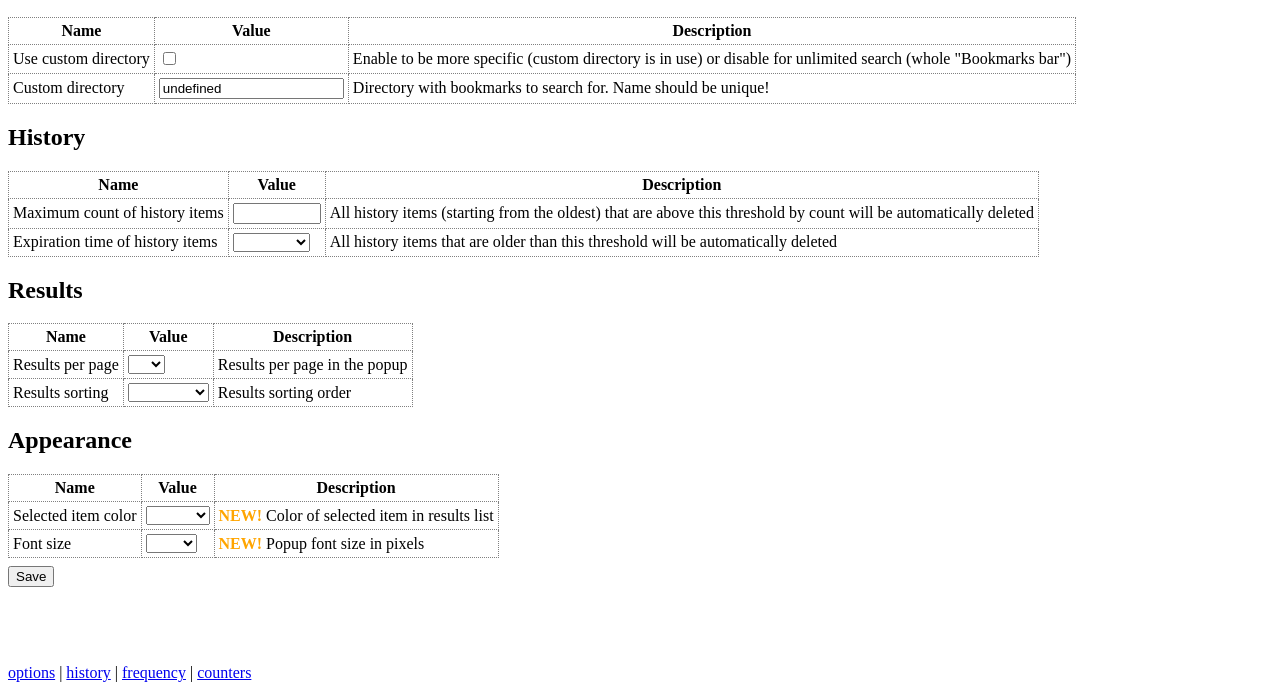
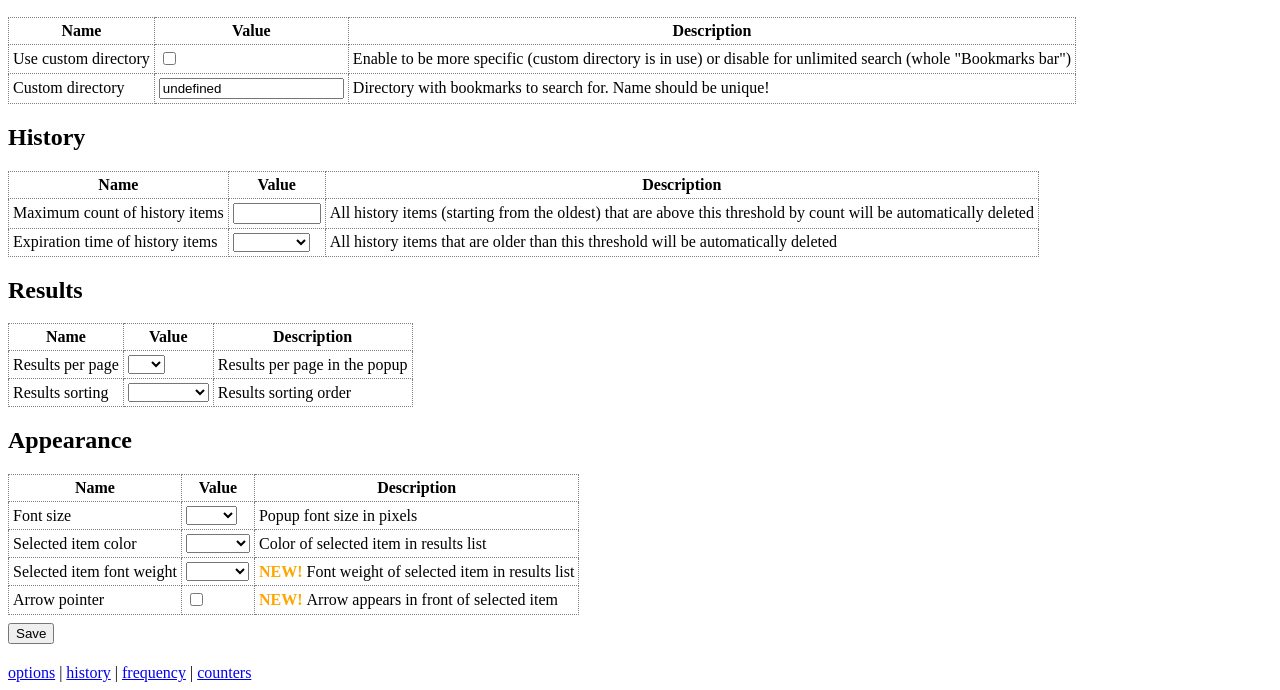
Before and after one commit to vikian050194/warp, a website with bundled scripts: page src/options/options.html in a window 1280 px wide. Shown: the part 110-800 px from the top of the page. Built offline with nearby package versions, Linux system fonts and the light colour scheme; some packages are replaced by stand-ins of ours.

Commit message:
add arrow and selected item weight

```diff
--- a/package.json
+++ b/package.json
@@ -1,7 +1,7 @@
 {
   "name": "warp",
   "type": "module",
-  "version": "0.9.0",
+  "version": "0.10.0",
   "private": true,
   "scripts": {
     "lint": "eslint src --config=.eslintrc --ext=js",
--- a/src/common/appearance/index.js
+++ b/src/common/appearance/index.js
@@ -1,2 +1,3 @@
 export * from "./colors.js";
 export * from "./fonts.js";
+export * from "./weights.js";
--- /dev/null
+++ b/src/common/appearance/weights.js
@@ -0,0 +1,6 @@
+export const weights = [
+    "normal",
+    "bold"
+];
+
+export const defaultWeight = weights[1];
--- a/src/common/constants/options.js
+++ b/src/common/constants/options.js
@@ -8,4 +8,6 @@ export const RESULTS_PER_PAGE = "results-per-page";
 export const RESULTS_SORTING = "results-sorting";
 
 export const UI_SELECTED_ITEM_COLOR = "ui-selected-item-color";
+export const UI_SELECTED_ITEM_ARROW = "ui-selected-item-arrow";
+export const UI_SELECTED_ITEM_FONT_WEIGHT = "ui-selected-item-font-weight";
 export const UI_FONT_SIZE = "ui-font-size";
--- a/src/options/options.html
+++ b/src/options/options.html
@@ -104,18 +104,32 @@
         </thead>
         <tbody>
             <tr>
+                <td>Font size</td>
+                <td>
+                    <select id="ui-font-size"></select>
+                </td>
+                <td><span>Popup font size in pixels</span></td>
+            </tr>
+            <tr>
                 <td>Selected item color</td>
                 <td>
                     <select id="ui-selected-item-color"></select>
                 </td>
-                <td><span class="new">NEW!</span><span>Color of selected item in results list</span></td>
+                <td><span>Color of selected item in results list</span></td>
             </tr>
             <tr>
-                <td>Font size</td>
+                <td>Selected item font weight</td>
                 <td>
-                    <select id="ui-font-size"></select>
+                    <select id="ui-selected-item-font-weight"></select>
                 </td>
-                <td><span class="new">NEW!</span><span>Popup font size in pixels</span></td>
+                <td><span class="new">NEW!</span><span>Font weight of selected item in results list</span></td>
+            </tr>
+            <tr>
+                <td>Arrow pointer</td>
+                <td>
+                    <input id="ui-selected-item-arrow" type="checkbox">
+                </td>
+                <td><span class="new">NEW!</span><span>Arrow appears in front of selected item</span></td>
             </tr>
         </tbody>
     </table>
--- a/src/options/options.js
+++ b/src/options/options.js
@@ -37,6 +37,15 @@ document.addEventListener("DOMContentLoaded", async () => {
     );
     $resultsSorting.value = await Sync.get(OPTIONS.RESULTS_SORTING);
 
+    // Appearance
+    const $fontSize = document.getElementById(OPTIONS.UI_FONT_SIZE);
+    for (const value of ui.sizes) {
+        $fontSize.append(
+            makeOption({ text: value, value }),
+        );
+    }
+    $fontSize.value = await Sync.get(OPTIONS.UI_FONT_SIZE);
+
     const $selectedItemColor = document.getElementById(OPTIONS.UI_SELECTED_ITEM_COLOR);
     for (const { value, name } of ui.colors) {
         $selectedItemColor.append(
@@ -45,13 +54,16 @@ document.addEventListener("DOMContentLoaded", async () => {
     }
     $selectedItemColor.value = await Sync.get(OPTIONS.UI_SELECTED_ITEM_COLOR);
 
-    const $fontSize = document.getElementById(OPTIONS.UI_FONT_SIZE);
-    for (const value of ui.sizes) {
-        $fontSize.append(
+    const $selectedItemFontWeight = document.getElementById(OPTIONS.UI_SELECTED_ITEM_FONT_WEIGHT);
+    for (const value of ui.weights) {
+        $selectedItemFontWeight.append(
             makeOption({ text: value, value }),
         );
     }
-    $fontSize.value = await Sync.get(OPTIONS.UI_FONT_SIZE);
+    $selectedItemFontWeight.value = await Sync.get(OPTIONS.UI_SELECTED_ITEM_FONT_WEIGHT);
+
+    const $selectedItemArrow = document.getElementById(OPTIONS.UI_SELECTED_ITEM_ARROW);
+    $selectedItemArrow.checked = await Sync.get(OPTIONS.UI_SELECTED_ITEM_ARROW);
 
     const $saveButton = document.getElementById("save");
     $saveButton.addEventListener("click", async () => {
@@ -64,8 +76,10 @@ document.addEventListener("DOMContentLoaded", async () => {
         await Sync.set(OPTIONS.RESULTS_PER_PAGE, parseInt($resultsPerPage.value));
         await Sync.set(OPTIONS.RESULTS_SORTING, $resultsSorting.value);
 
+        await Sync.set(OPTIONS.UI_FONT_SIZE, $fontSize.value);
         await Sync.set(OPTIONS.UI_SELECTED_ITEM_COLOR, $selectedItemColor.value);
-        await Sync.set(OPTIONS.UI_FONT_SIZE, $fontSize.value);
+        await Sync.set(OPTIONS.UI_SELECTED_ITEM_FONT_WEIGHT, $selectedItemFontWeight.value);
+        await Sync.set(OPTIONS.UI_SELECTED_ITEM_ARROW, $selectedItemArrow.checked);
 
         await send.updateMessage();
     });
--- a/src/popup/popup.css
+++ b/src/popup/popup.css
@@ -5,7 +5,7 @@ body {
 
 .selected {
     color: var(--selected-item-color);
-    font-weight: bold;
+    font-weight: var(--selected-item-font-weight);
 }
 
 .empty {
```
Also changed, not shown: src/background/handlers/system.js (+13 -3 lines), src/popup/popup.js (+16 -4 lines), CHANGELOG.md, README.md, src/manifest.json.
